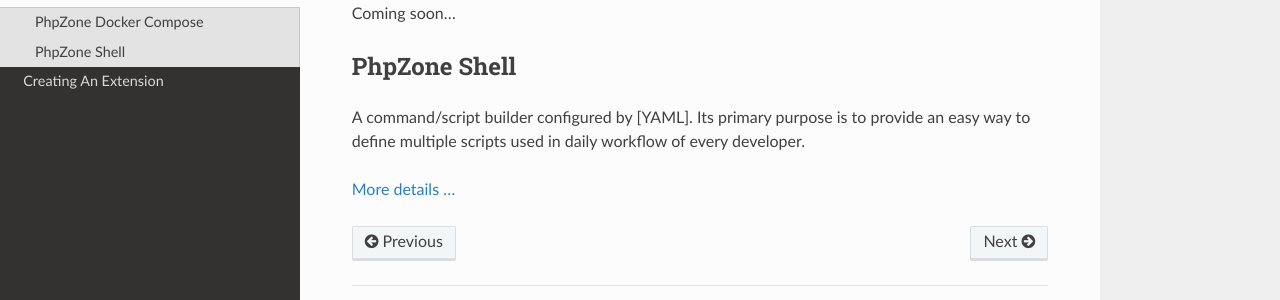
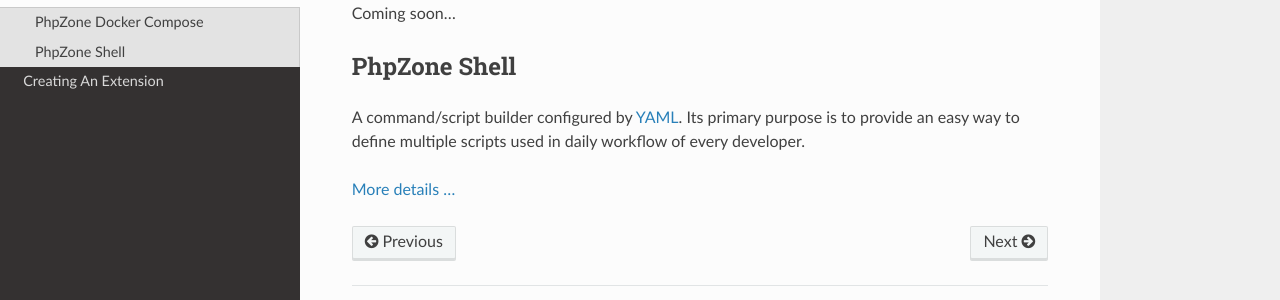
Before and after one commit to phpzone/phpzone, a Sphinx documentation site: the page built from docs/source/official-extensions.rst, in a window 1280 px wide. Shown: the part 214-514 px from the top of the page. Built offline with Sphinx 7.4.7 and the Read the Docs theme 2.0.0, drawn with Linux system fonts in a browser that asks for light colours.

Commit message:
Update docs

```diff
--- a/docs/source/official-extensions.rst
+++ b/docs/source/official-extensions.rst
@@ -9,7 +9,7 @@
 PhpZone Shell
 -------------
 
-A command/script builder configured by [YAML]. Its primary purpose is to
+A command/script builder configured by `YAML`_. Its primary purpose is to
 provide an easy way to define multiple scripts used in daily workflow of every developer.
 
 `More details ... <http://www.phpzone.org/projects/phpzone-shell>`_
```
